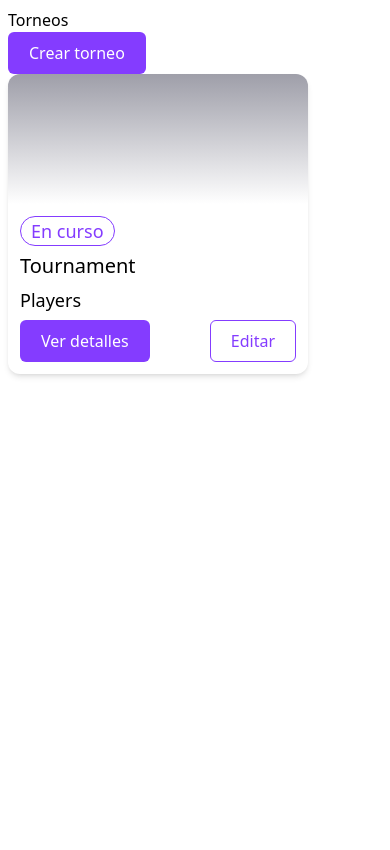
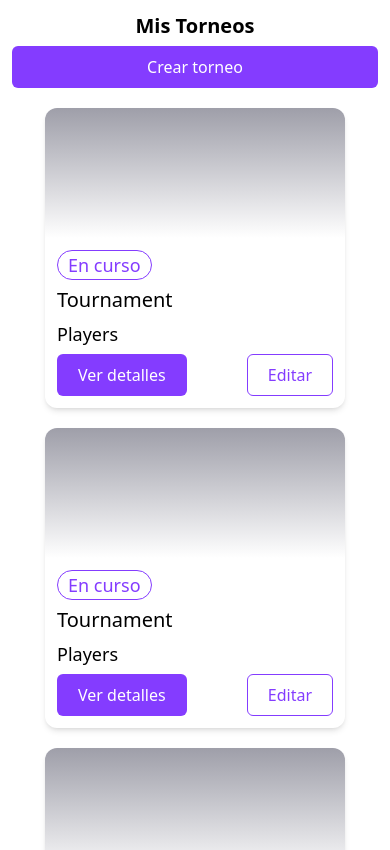
Before and after one commit to FelixAva/kuali-tournaments, a React (Vite) app: page / in a window 390 px wide. Shown: the top 850 px of the page. Built offline with nearby package versions, Linux system fonts and the light colour scheme.

Commit message:
Home page responsive design and styles

```diff
--- a/src/routes/index.tsx
+++ b/src/routes/index.tsx
@@ -7,17 +7,19 @@ export const Route = createFileRoute('/')({
 
 function Index() {
   return (
-    <div className="w-full p-2">
-      <h2>Torneos</h2>
-      <Button
-        title='Crear torneo'
-        action={() => console.log('Crear torneo')}
-      />
+    <div className="w-full p-3 lg:max-w-[970px] lg:justify-self-center">
+      <div className="flex flex-col text-center gap-1.5 md:flex-row md:justify-between md:items-center">
+        <h2 className="text-xl md:text-2xl font-semibold">Mis Torneos</h2>
+        <Button
+          title='Crear torneo'
+          action={() => console.log('Crear torneo')}
+        />
+      </div>
 
-      <div>
-        <TournamentCard
-
-        />
+      <div className="flex flex-col items-center mt-5 gap-5 md:flex-row md:flex-wrap md:justify-center">
+        <TournamentCard />
+        <TournamentCard />
+        <TournamentCard />
       </div>
     </div>
   );
```
